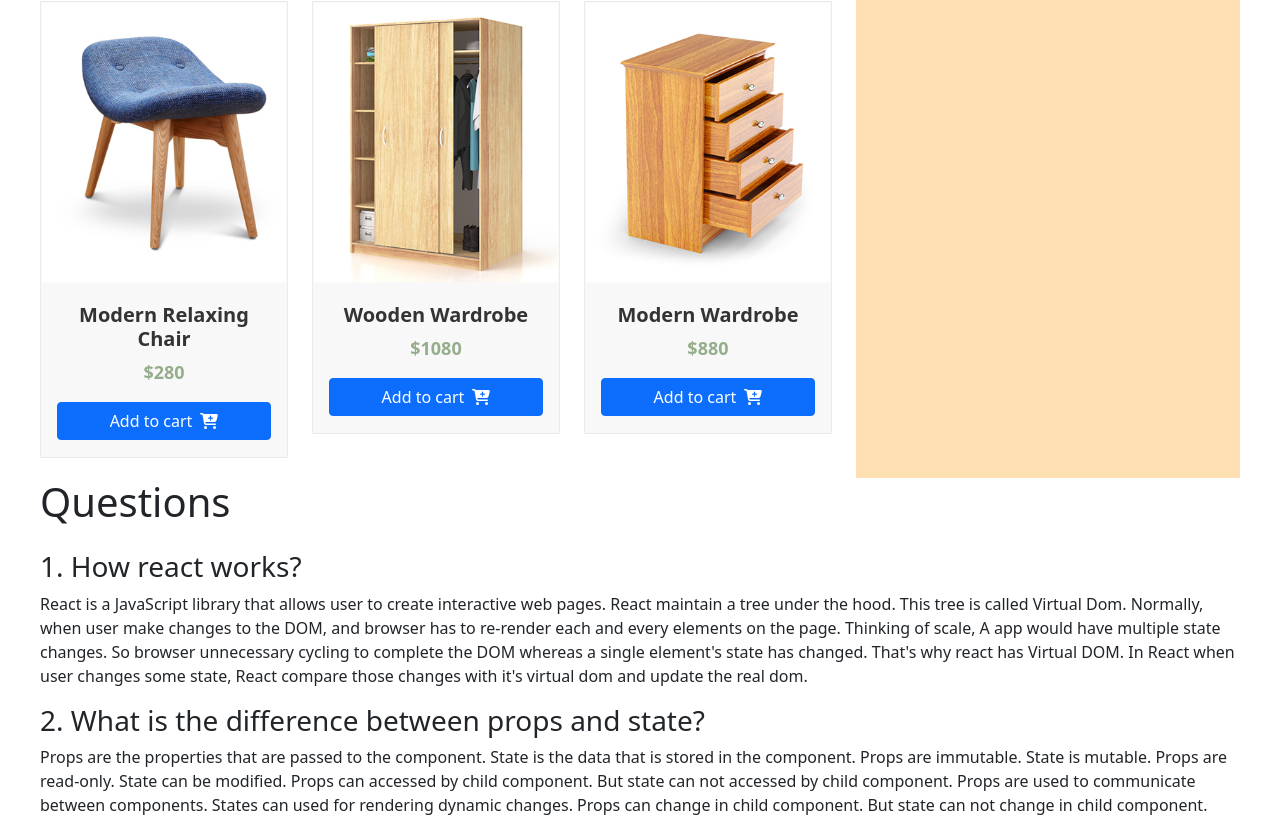
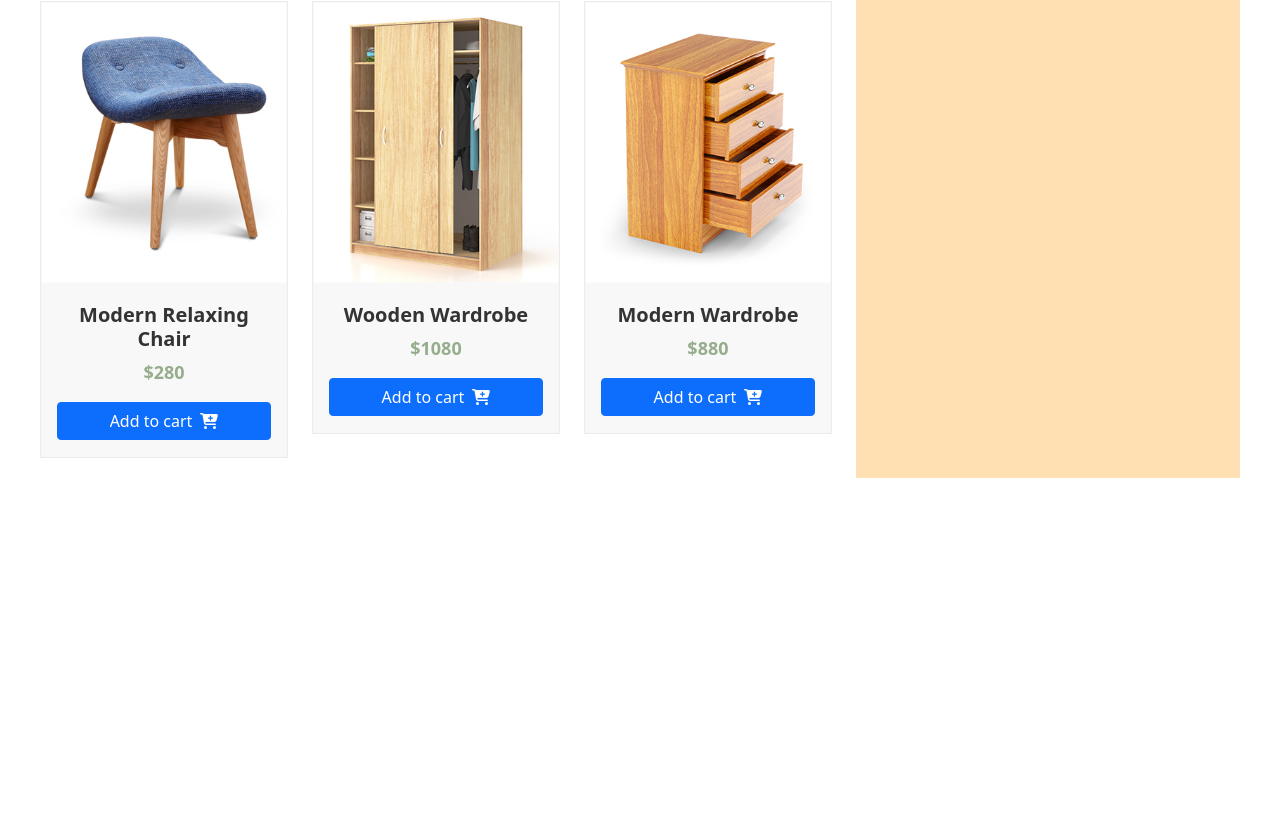
Before and after one commit to MF-React-Projects/Flick-Store, a React (Create React App) app: page / in a window 1280 px wide. Shown: the part 1546-2379 px from the top of the page. After the commit the page ends 2024 px from the top, so only its background shows below. Built offline with nearby package versions, Linux system fonts and the light colour scheme.

Commit message:
readme file update

```diff
--- a/src/components/Shop/Shop.js
+++ b/src/components/Shop/Shop.js
@@ -82,7 +82,7 @@ const Shop = () => {
                         </div>
                     </Col>
                 </Row>
-                <Questions/>
+                {/*<Questions/>*/}
             </div>
         </>
     );
```
Also changed, not shown: 1 other file (tests, documents, lock files or other folders).
